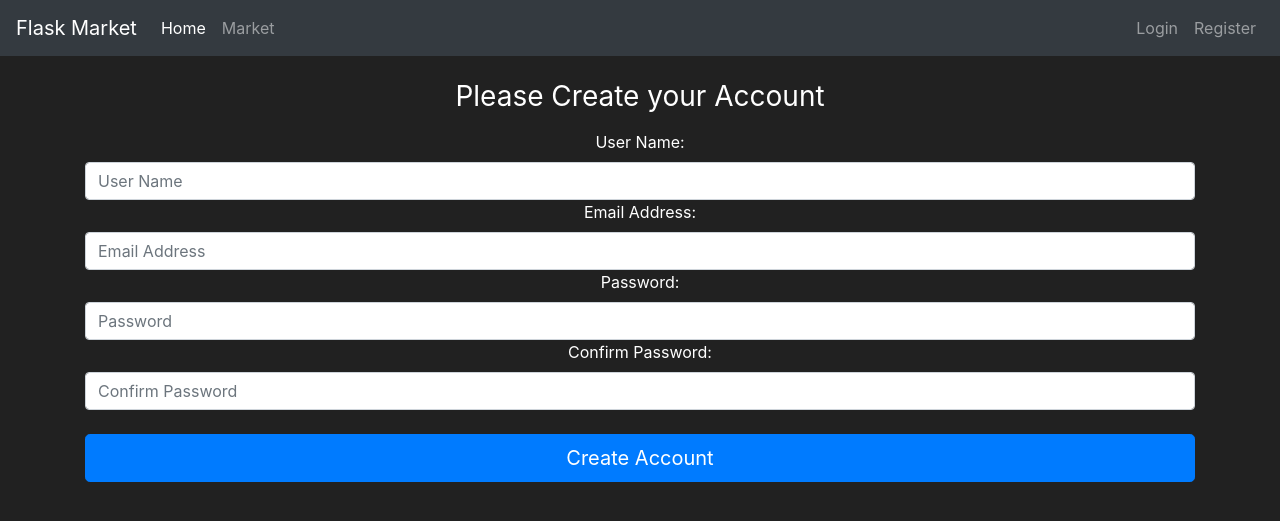
After one commit to aysudeliahmetoglu/mywebsite, a Flask app: page /register in a window 1280 px wide. The commit adds this page. Shown: the top 521 px of the page. Run offline with Flask 2, Linux system fonts and the light colour scheme; some libraries are stand-ins or nearby versions.

Commit message:
register page

```diff
--- a/market.py
+++ /dev/null
@@ -1,6 +0,0 @@
-from flask import Flask, render_template
-from flask_sqlalchemy import SQLAlchemy
-
-app = Flask(__name__)
-app.config['SQLALCHEMY_DATABASE_URI'] = 'sqlite:///market.db'
-db = SQLAlchemy(app)
--- a/templates/base.html
+++ b/market/templates/base.html
@@ -36,7 +36,7 @@
                     <a class="nav-link" href="#">Login</a>
                 </li>
                 <li class="nav-item">
-                    <a class="nav-link" href="#">Register</a>
+                    <a class="nav-link" href="{{ url_for('register_page') }}">Register</a>
                 </li>
             </ul>
         </div>
--- /dev/null
+++ b/market/templates/register.html
@@ -0,0 +1,34 @@
+{% extends 'base.html' %}
+{% block title %}
+Register Page
+{% endblock %}
+
+{% block content %}
+<body class="text-center">
+    <div class="container">
+        <form method="POST" class="form-register" style="color:white">
+           <br>
+            <h1 class="h3 mb-3 font-weight-normal">
+                Please Create your Account
+            </h1>
+            {{form.username.label() }}
+            {{form.username(class="form-control",placeholder="User Name") }}
+
+            {{form.email_address.label() }}
+            {{form.email_address(class="form-control",placeholder="Email Address") }}
+
+            {{form.password1.label() }}
+            {{form.password1(class="form-control",placeholder="Password") }}
+
+            {{form.password2.label() }}
+            {{form.password2(class="form-control",placeholder="Confirm Password") }}
+
+            <br>
+            {{form.submit(class="btn btn-lg btn-block btn-primary")}}
+
+        </form>
+    </div>
+
+</body>
+
+{% endblock %}
```
Also changed, not shown: models.py (deleted, +0 -11 lines), routes.py (deleted, +0 -11 lines), market/market.db (added), market/templates/home.html (renamed from templates/home.html), market/templates/market.html (renamed from templates/market.html).
